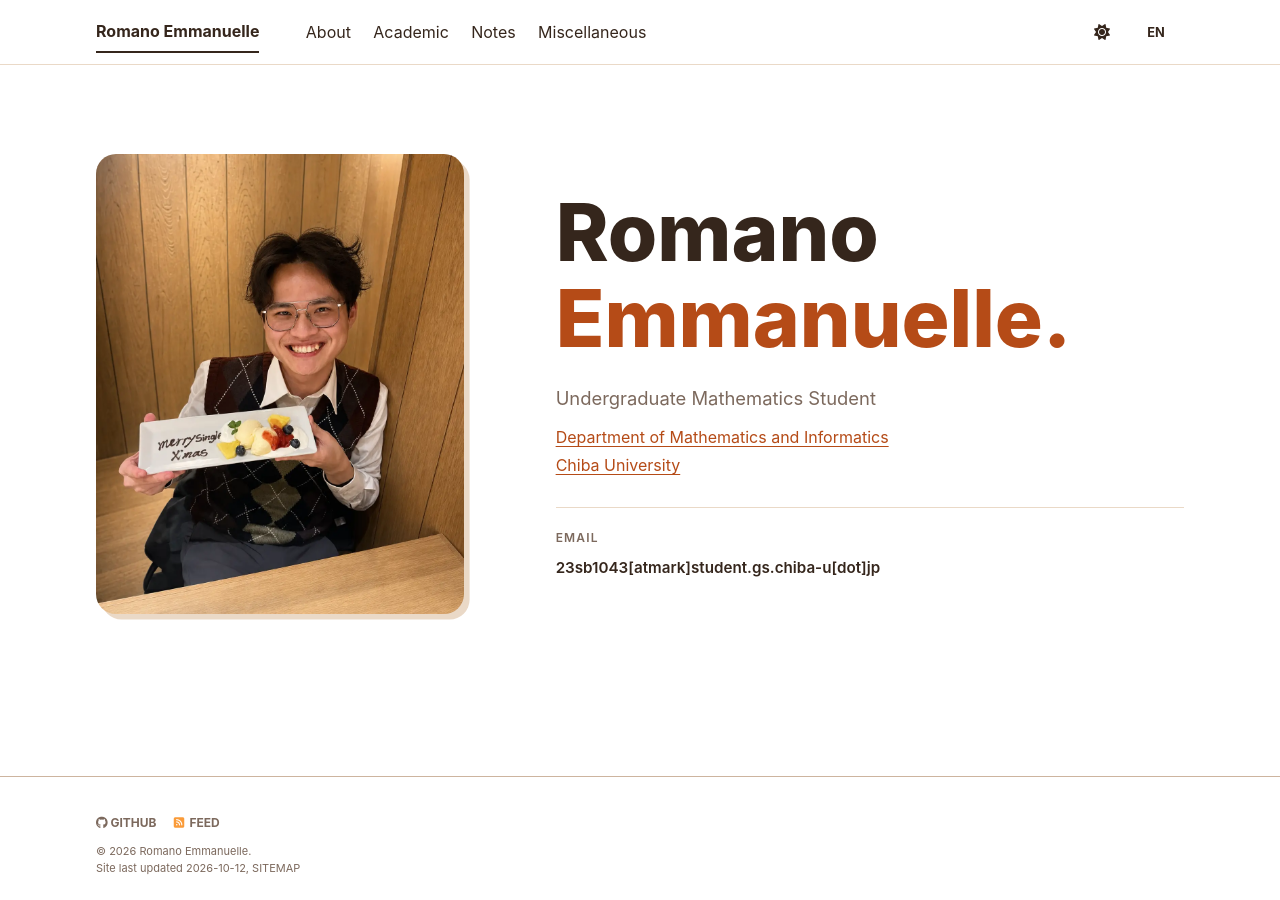
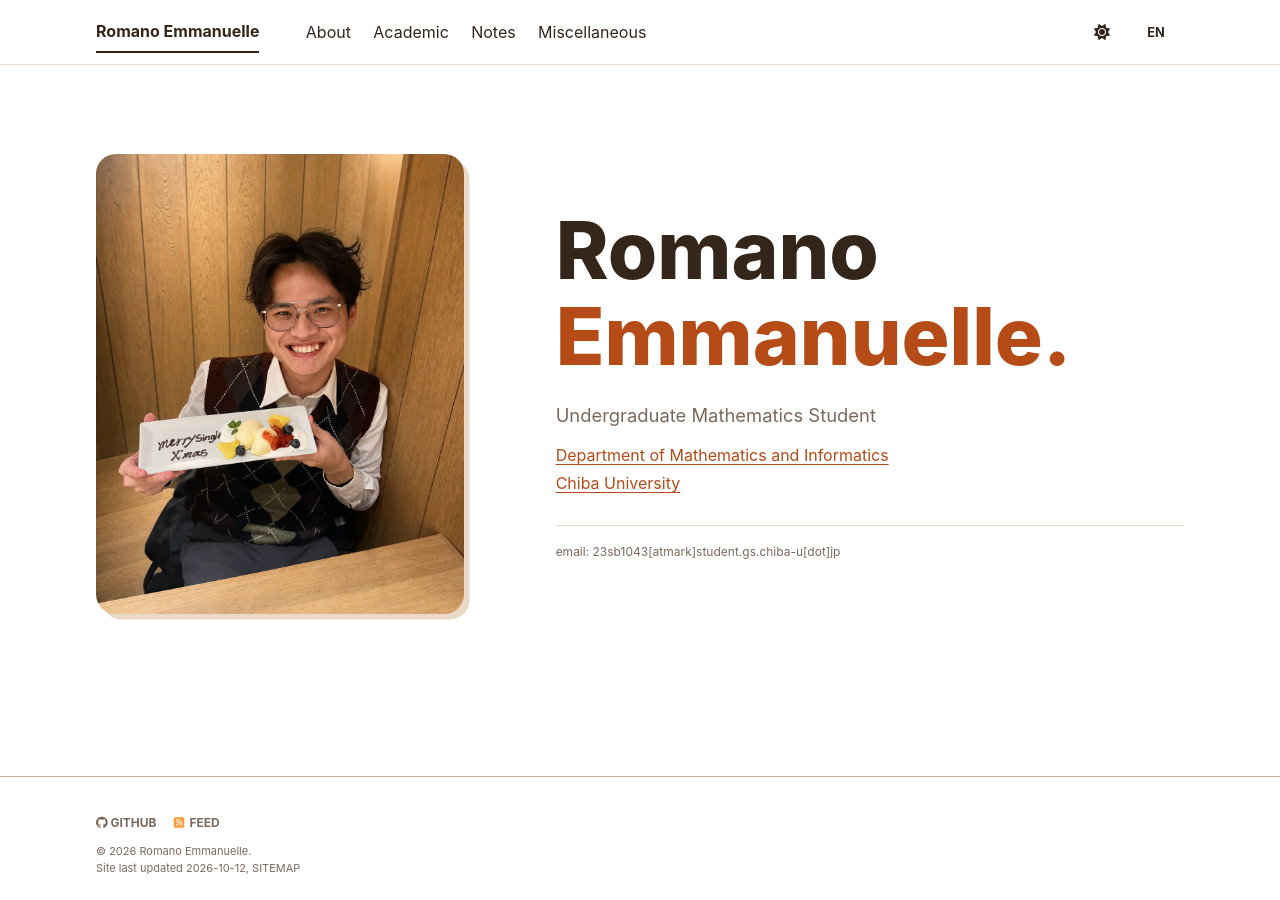
Before and after one commit to RomanoEmmanuelle/RomanoEmmanuelle.github.io, a Jekyll site: the page built from _pages/home.md, in a window 1280 px wide. Built offline with Jekyll 4.4.1, drawn with Linux system fonts in a browser that asks for light colours; a style sheet for code colours, icons or effects is not loaded.

Commit message:
Refine homepage email into a small muted line

```diff
--- a/_pages/home.md
+++ b/_pages/home.md
@@ -21,8 +21,7 @@ author_profile: false
       <a href="https://www.chiba-u.ac.jp/">Chiba University</a>
     </p>
     <div class="landing-hero__contact">
-      <span class="landing-hero__contact-label">Email</span>
-      <p class="landing-hero__email">23sb1043[atmark]<wbr>student.gs.chiba-u[dot]<wbr>jp</p>
+      <p class="landing-hero__email">email: 23sb1043[atmark]student.gs.chiba-u[dot]jp</p>
     </div>
   </div>
 </section>
--- a/_sass/layout/_personal.scss
+++ b/_sass/layout/_personal.scss
@@ -349,21 +349,13 @@
   color: var(--global-link-color);
 }
 
-.landing-hero__contact-label {
+.landing-hero .landing-hero__email {
+  margin: 0;
   color: var(--global-text-color-light);
-  font-size: 0.75rem;
-  font-weight: 600;
-  letter-spacing: 0.1em;
-  text-transform: uppercase;
-}
-
-.landing-hero .landing-hero__email {
-  margin: 0.4rem 0 0;
-  color: var(--global-text-color);
-  font-size: 0.95rem;
-  font-weight: 600;
+  font-size: clamp(0.625rem, 2.5vw, 0.75rem);
+  font-weight: 400;
   line-height: 1.65;
-  overflow-wrap: anywhere;
+  white-space: nowrap;
 }
 
 @media (min-width: 801px) and (max-width: 1279px) {
```
